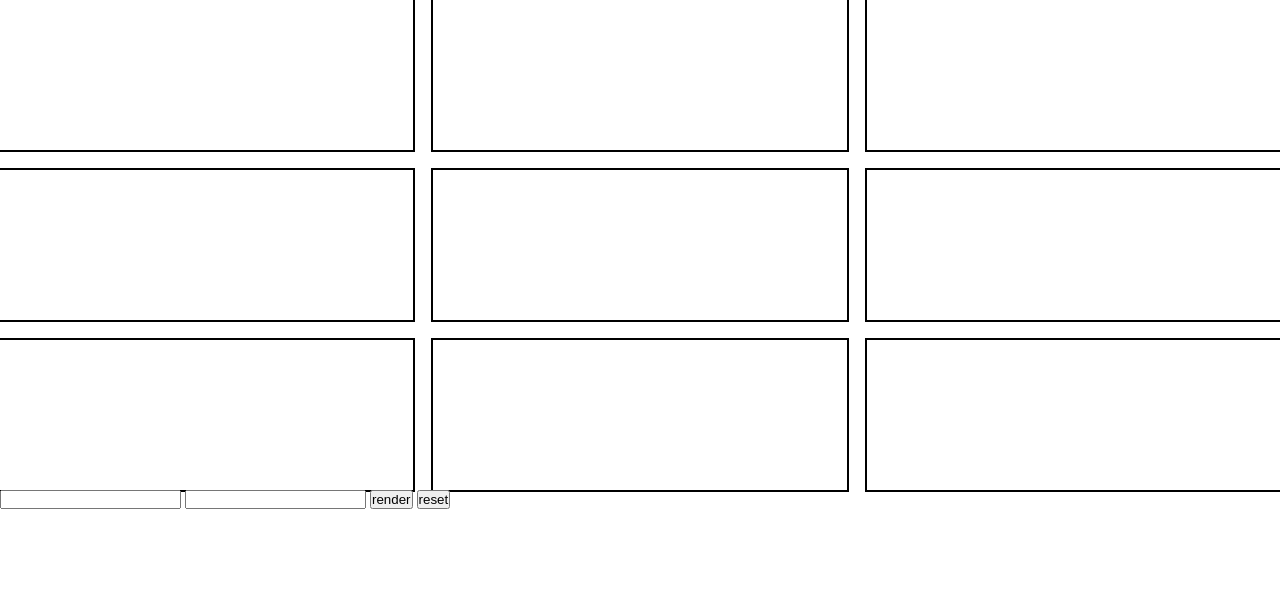
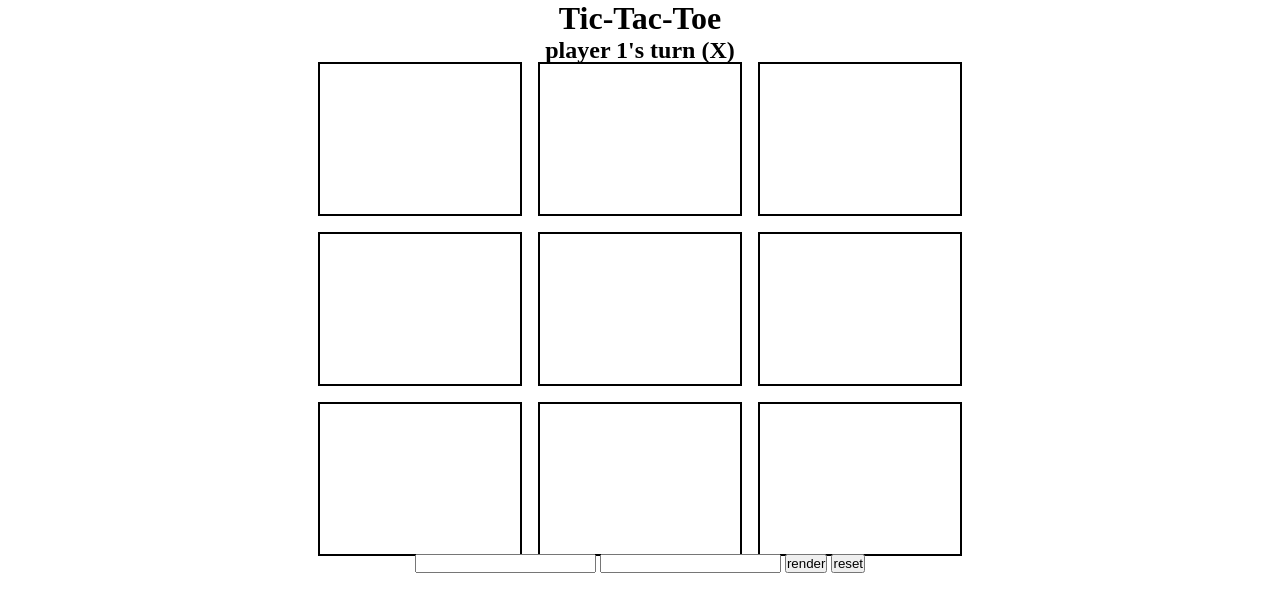
Before and after one commit to MiltonTomasino/tic-tac-toe, a plain HTML site: page index.html in a window 1280 px wide. Both pictures are taken after a click on the button "render". Drawn offline with Linux system fonts and the light colour scheme.

Commit message:
Add Basic UI Info Like Who's Turn It Is and Title
Letting the user know who's turn it is would be helpful in providing
more info.

```diff
--- a/index.html
+++ b/index.html
@@ -8,13 +8,19 @@
     <title>Tic-Tac-Toe</title>
 </head>
 <body>
+    <div class="header">
+        <h1>Tic-Tac-Toe</h1>
+        <h2 class="curr-player"></h2>
+    </div>
     <div class="container">
 
     </div>
-    <input type="text" name="player1" id="player1">
-    <input type="text" name="player2" id="player2">
-    <button class="render">render</button>
-    <button class="reset">reset</button>
-    <dialog class="message"></dialog>
+    <div class="buttons">
+        <input type="text" name="player1" id="player1">
+        <input type="text" name="player2" id="player2">
+        <button class="render">render</button>
+        <button class="reset">reset</button>
+        <dialog class="message"></dialog>
+    </div>
 </body>
 </html>
--- a/javascript.js
+++ b/javascript.js
@@ -79,8 +79,8 @@ const Game = (() => {
 
         players.push(createPlayer(player1, "X"));
         players.push(createPlayer(player2, "O"));
-
         currPlayer = 0;
+        externalUI.displayCurrPlayer(players[currPlayer]);
         gameOver = false;
         gameBoard.render();
     }
@@ -107,6 +107,7 @@ const Game = (() => {
             gameOver = true;
         }
         currPlayer = currPlayer === 0 ? 1 : 0;
+        externalUI.displayCurrPlayer(players[currPlayer])
     }
 
     const reset = () => {
@@ -173,9 +174,15 @@ const externalUI = (() => {
         }
     });
 
+    const displayCurrPlayer = (player) => {
+        let currentPlayer = document.querySelector(".curr-player");
+        currentPlayer.textContent = `${player.name}'s turn (${player.mark})`
+    }
+
     return {
         displayWinner,
         clearUI,
+        displayCurrPlayer,
     }
 })();
 
--- a/style.css
+++ b/style.css
@@ -6,13 +6,28 @@
 
 .container {
     display: grid;
-    grid-template-columns: repeat(3, 1fr);
+    grid-template-columns: repeat(3, 200px);
     grid-template-rows: repeat(3, 150px);
     gap: 20px;
+    justify-self: center;
 }
 
 .square {
     outline: 2px solid black;
+    font-size: 80px;
+    font-weight: bold;
+    text-align: center;
+    align-content: center;
+}
+
+.header {
+    justify-self: center;
+    text-align: center;
+    width: 500px;
+}
+
+.buttons {
+    justify-self: center;
 }
 
 .message {
```
